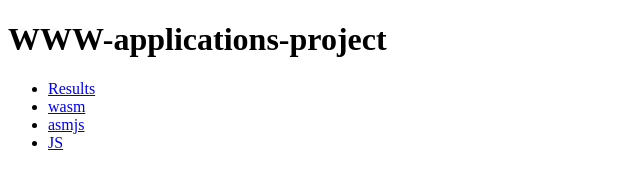
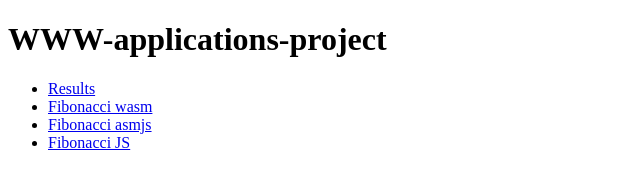
Before and after one commit to melonmanchan/www-applications-project, a website: page index.html in a window 1280 px wide. Shown: the whole page, without its empty margins (0-640 px from the left). Drawn offline with Linux system fonts and the light colour scheme.

Commit message:
Move stuff under fibonacci folder

```diff
--- a/index.html
+++ b/index.html
@@ -16,13 +16,13 @@
                 <a href="results">Results</a>
             </li>
             <li>
-                <a href="wasm?n=5">wasm</a>
+                <a href="fibonacci/wasm?n=5">Fibonacci wasm</a>
             </li>
             <li>
-                <a href="asmjs?n=5">asmjs</a>
+                <a href="fibonacci/asmjs?n=5">Fibonacci asmjs</a>
             </li>
             <li>
-                <a href="js?n=5">JS</a>
+                <a href="fibonacci/js?n=5">Fibonacci JS</a>
             </li>
         </ul>
     </div>
```
Also changed, not shown: fibonacci/asmjs/index.html (renamed from wasm/index.html, +7 -6 lines), fibonacci/js/index.html (renamed from js/index.html, +1 -1 lines), fibonacci/wasm/index.html (renamed from asmjs/index.html, +7 -8 lines), fibonacci/asmjs/output.asm.js (renamed from asmjs/output.asm.js), fibonacci/js/script.js (renamed from js/script.js), fibonacci/wasm/output.wasm.js (renamed from wasm/output.wasm.js), 7 other files.
